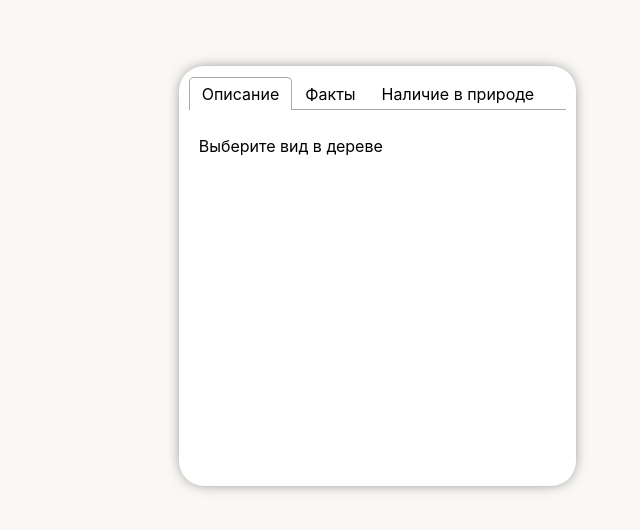
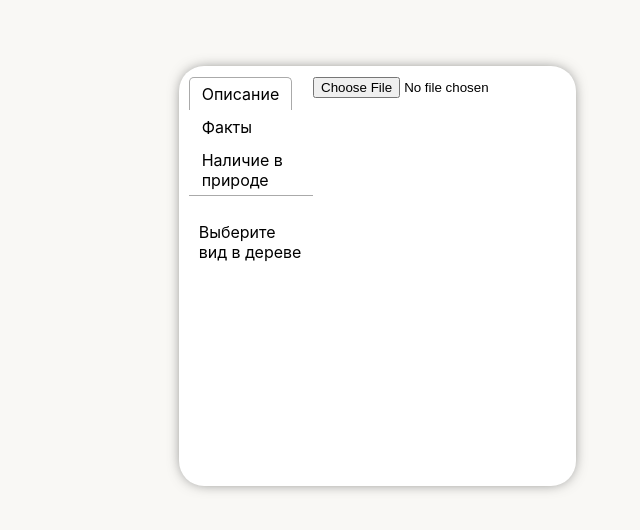
Before and after one commit to NLipatov/kbTree, a React (Create React App) app: page / in a window 1280 px wide. Shown: the part 174-704 px from the top of the page, without its empty margins (640-1280 px from the left). Built offline with nearby package versions, Linux system fonts and the light colour scheme.

Commit message:
Component for loading files added.

```diff
--- a/src/App.tsx
+++ b/src/App.tsx
@@ -5,6 +5,7 @@ import 'react-tree-graph/dist/style.css'
 import './App.css';
 import 'react-tabs/style/react-tabs.css';
 import TabsComponent from './TabsComponent';
+import ImportFileBodyComponent from './ImportFileBodyComponent';
 
 const App: React.FC = (props: any) => {
   const chooseSpecieAssumption: string = "Выберите вид в дереве";
@@ -47,6 +48,7 @@ const App: React.FC = (props: any) => {
         facts={tabSpecie.facts}
         name={tabSpecie.name}
         id={tabSpecie.id}/>
+        <ImportFileBodyComponent />
       </div>
     </div>
   );
--- /dev/null
+++ b/src/ImportFileBodyComponent.tsx
@@ -0,0 +1,25 @@
+const ImportFileBodyComponent = () => {
+    let fileReader: any;
+
+    const handleFileRead = (e: any) => {
+        const content = fileReader.result;
+        console.log(content);
+    }
+
+    const handleFileChoosen = (file:any) => {
+        fileReader = new FileReader();
+        fileReader.onloadend = handleFileRead;
+        fileReader.readAsText(file);
+    }
+
+    return(
+        <div>
+            <input type="file"
+            id="file"
+            accept=".json"
+            onChange={e => handleFileChoosen(e.target.files![0])} />
+        </div>
+    )
+}
+
+export default ImportFileBodyComponent;
```
Also changed, not shown: 1 other file (tests, documents, lock files or other folders).
